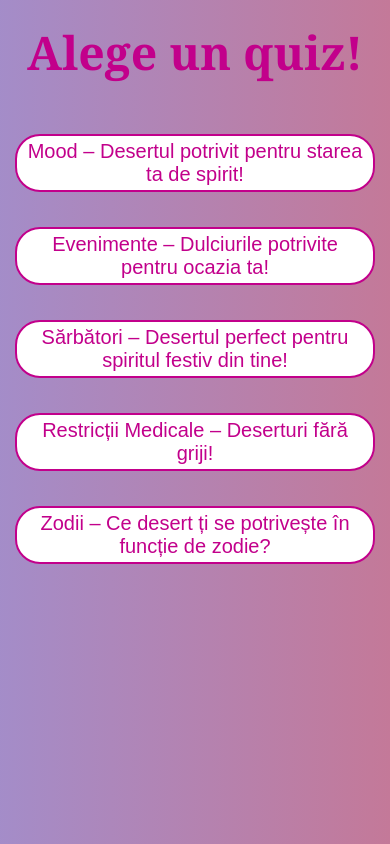
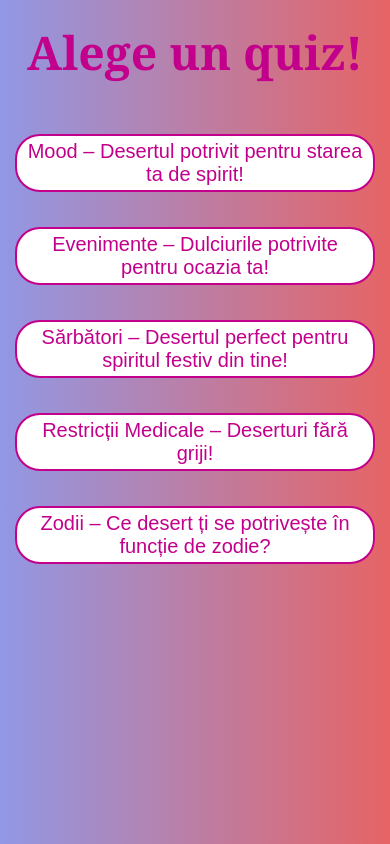
Before and after one commit to CowLORD420/idk, a React (Vite) app: page / in a window 390 px wide. Built offline with nearby package versions, Linux system fonts and the light colour scheme.

Commit message:
Add mobile

```diff
--- a/src/App.css
+++ b/src/App.css
@@ -152,6 +152,17 @@ body, html {
 /* === Mobile Responsive Styles === */
 
 @media (max-width: 768px) {
+   body, html {
+    background: linear-gradient(270deg, #e66465, #9198e5);
+    background-size: cover;
+    animation: none;
+    background-attachment: scroll;
+  }
+
+  body {
+    background-color: #f8f8f8;
+  }
+
   .question {
     font-size: 2.9em;
     margin: 5px 10px 50px; /* Slightly reduced spacing */
```
